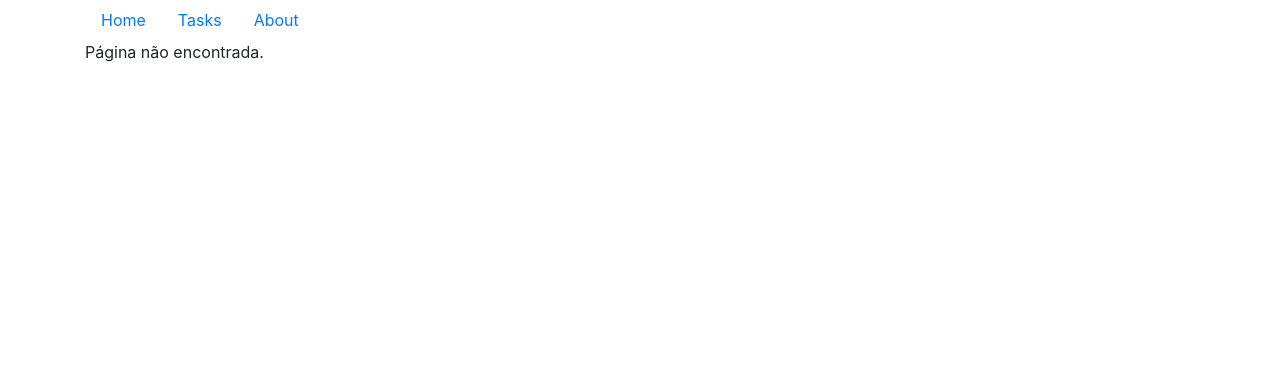
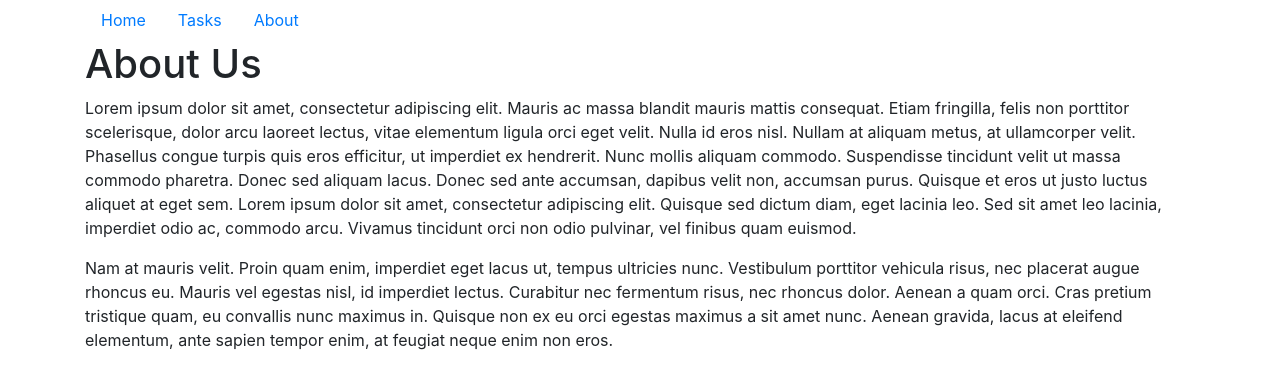
Before and after one commit to carollaginestra/react-login-example, a React (Create React App) app: page /about in a window 1280 px wide. Shown: the top 388 px of the page. Built offline with nearby package versions, Linux system fonts and the light colour scheme.

Commit message:
feat: creating about page

```diff
--- /dev/null
+++ b/src/pages/AboutPage.js
@@ -0,0 +1,35 @@
+import React, { Component } from 'react';
+
+class AboutPage extends Component {
+    render() {
+        return (
+            <div>
+                <h1>About Us</h1>
+
+                <p>
+                    Lorem ipsum dolor sit amet, consectetur adipiscing elit.
+                    Mauris ac massa blandit mauris mattis consequat. Etiam fringilla,
+                    felis non porttitor scelerisque, dolor arcu laoreet lectus, vitae elementum
+                    ligula orci eget velit. Nulla id eros nisl. Nullam at aliquam metus, at ullamcorper velit.
+                    Phasellus congue turpis quis eros efficitur, ut imperdiet ex hendrerit. Nunc mollis aliquam commodo.
+                    Suspendisse tincidunt velit ut massa commodo pharetra. Donec sed aliquam lacus.
+                    Donec sed ante accumsan, dapibus velit non, accumsan purus. Quisque et eros ut justo luctus aliquet
+                    at eget sem. Lorem ipsum dolor sit amet, consectetur adipiscing elit. Quisque sed dictum diam, eget lacinia
+                    leo. Sed sit amet leo lacinia, imperdiet odio ac, commodo arcu. Vivamus tincidunt orci non odio pulvinar,
+                    vel finibus quam euismod.
+                </p>
+
+                <p>
+                    Nam at mauris velit. Proin quam enim, imperdiet eget lacus ut, tempus ultricies nunc.
+                    Vestibulum porttitor vehicula risus, nec placerat augue rhoncus eu. Mauris vel egestas nisl,
+                    id imperdiet lectus. Curabitur nec fermentum risus, nec rhoncus dolor. Aenean a quam orci.
+                    Cras pretium tristique quam, eu convallis nunc maximus in. Quisque non ex eu orci egestas maximus
+                    a sit amet nunc. Aenean gravida, lacus at eleifend elementum, ante sapien tempor enim, at feugiat
+                    neque enim non eros.
+                </p>
+            </div>
+        )
+    }
+}
+
+export default AboutPage;
--- a/src/pages/App.js
+++ b/src/pages/App.js
@@ -8,6 +8,7 @@ import {
 
 import './App.css';
 import HomePage from './HomePage';
+import AboutPage from './AboutPage';
 import Menu from '../components/Menu';
 
 
@@ -20,6 +21,7 @@ class App extends Component {
 
           <Switch>
             <Route path="/" exact component={HomePage} />
+            <Route path="/about" component={AboutPage} />
             <Route render={() => {
               return (
                 <div>Página não encontrada.</div>
```
